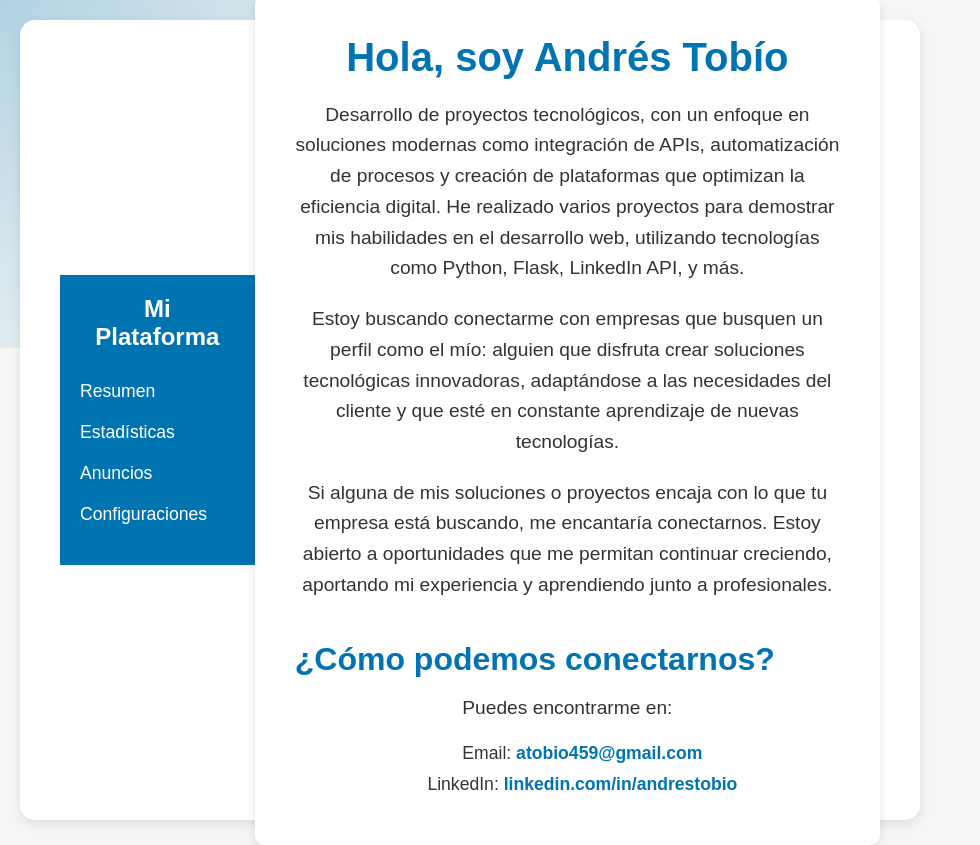
After one commit to AndrewUru/flask-hello-world, a Flask app: page /about in a window 1280 px wide. The commit adds this page. Shown: the whole page, without its empty margins (0-980 px from the left). Run offline with Flask 3, Linux system fonts and the light colour scheme.

Commit message:
confirmar

```diff
--- a/api/app.py
+++ b/api/app.py
@@ -30,6 +30,14 @@ def login():
     }
     auth_url = f"{AUTH_URL}?response_type=code&client_id={CLIENT_ID}&redirect_uri={REDIRECT_URI}&scope=r_ads"
     return redirect(auth_url)
+
+@app.route('/about')
+def about():
+    return render_template('about.html')  # Sobre la herramienta
+
+@app.route('/example')
+def example():
+    return render_template('example.html')  # Página de ejemplo
 
 @app.route('/callback')
 def callback():
--- a/api/static/style.css
+++ b/api/static/style.css
@@ -50,6 +50,35 @@ body::before {
   max-width: 1200px;
   width: 100%;
   margin: 40px auto;
+}
+
+/* Estilos para el menú de navegación */
+.navbar {
+  background-color: #0073b1;
+  padding: 15px;
+}
+
+.navbar ul {
+  list-style-type: none;
+  display: flex;
+  justify-content: center;
+  margin: 0;
+  padding: 0;
+}
+
+.navbar ul li {
+  margin: 0 15px;
+}
+
+.navbar ul li a {
+  color: white;
+  text-decoration: none;
+  font-weight: bold;
+  font-size: 1.1rem;
+}
+
+.navbar ul li a:hover {
+  text-decoration: underline;
 }
 
 /* Estilos del header */
@@ -215,3 +244,299 @@ footer {
     font-size: 0.8rem;
   }
 }
+
+.dashboard-container {
+  display: flex;
+  width: 100%;
+  max-width: 1200px;
+  background-color: #ffffff;
+  border-radius: 10px;
+  box-shadow: 0px 4px 12px rgba(0, 0, 0, 0.1);
+  overflow: hidden;
+}
+
+/* Sidebar */
+.sidebar {
+  width: 250px;
+  background-color: #0073b1;
+  color: white;
+  padding: 20px;
+}
+
+.sidebar h2 {
+  text-align: center;
+  margin-bottom: 30px;
+  font-size: 1.5rem;
+}
+
+.sidebar ul {
+  list-style: none;
+}
+
+.sidebar ul li {
+  margin: 20px 0;
+}
+
+.sidebar ul li a {
+  color: white;
+  text-decoration: none;
+  font-size: 1.1rem;
+}
+
+.sidebar ul li a:hover {
+  text-decoration: underline;
+}
+
+/* Contenido del dashboard */
+.dashboard-content {
+  flex: 1;
+  padding: 40px;
+}
+
+/* Header del dashboard */
+header {
+  margin-bottom: 30px;
+}
+
+header h1 {
+  font-size: 2rem;
+  color: #0073b1;
+}
+
+header p {
+  font-size: 1.2rem;
+  color: #333;
+}
+
+/* Tarjetas con datos clave */
+.stats-cards {
+  display: grid;
+  grid-template-columns: repeat(4, 1fr);
+  gap: 20px;
+  margin-bottom: 40px;
+}
+
+.card {
+  background-color: #f0f0f0;
+  padding: 20px;
+  border-radius: 8px;
+  box-shadow: 0px 2px 8px rgba(0, 0, 0, 0.1);
+  text-align: center;
+}
+
+.card h3 {
+  margin-bottom: 10px;
+  font-size: 1.2rem;
+  color: #0073b1;
+}
+
+.card p {
+  font-size: 1.8rem;
+  font-weight: bold;
+  color: #333;
+}
+
+/* Gráfico o sección de estadísticas */
+.chart {
+  margin-top: 40px;
+}
+
+.chart h2 {
+  font-size: 1.5rem;
+  color: #333;
+  margin-bottom: 20px;
+}
+
+.chart-placeholder {
+  width: 100%;
+  height: 300px;
+  background-color: #f0f0f0;
+  border-radius: 8px;
+  display: flex;
+  justify-content: center;
+  align-items: center;
+  box-shadow: 0px 2px 8px rgba(0, 0, 0, 0.1);
+}
+
+/* Estilo general para la página de "Sobre Andrés Tobío" */
+.about-container {
+  display: flex;
+  justify-content: center;
+  align-items: center;
+  height: 100vh;
+  background-color: #f4f7f6;
+}
+
+.about-section {
+  background-color: #ffffff;
+  padding: 40px;
+  border-radius: 10px;
+  max-width: 800px;
+  width: 100%;
+  box-shadow: 0px 4px 12px rgba(0, 0, 0, 0.1);
+  text-align: center;
+}
+
+.about-section h1 {
+  font-size: 2.5rem;
+  color: #0073b1;
+  margin-bottom: 20px;
+}
+
+.about-section p {
+  font-size: 1.2rem;
+  color: #333;
+  line-height: 1.6;
+  margin-bottom: 20px;
+}
+
+.about-section a {
+  color: #0073b1;
+  text-decoration: none;
+  font-weight: bold;
+}
+
+.about-section a:hover {
+  text-decoration: underline;
+}
+
+/* Sección de información de contacto */
+.contact-info {
+  margin-top: 40px;
+}
+
+.contact-info h2 {
+  font-size: 2rem;
+  color: #333;
+  margin-bottom: 20px;
+}
+
+.contact-info ul {
+  list-style-type: none;
+  padding: 0;
+}
+
+.contact-info ul li {
+  margin-bottom: 10px;
+  font-size: 1.1rem;
+}
+
+.about-container {
+  background-color: #ffffff;
+  padding: 40px;
+  border-radius: 15px;
+  max-width: 900px;
+  width: 100%;
+  box-shadow: 0px 4px 12px rgba(0, 0, 0, 0.1);
+}
+
+/* Encabezado principal */
+.about-section h1 {
+  font-size: 2.5rem;
+  color: #0073b1;
+  margin-bottom: 20px;
+  text-align: center;
+}
+
+/* Párrafos principales */
+.about-section p {
+  font-size: 1.2rem;
+  color: #333;
+  line-height: 1.6;
+  margin-bottom: 20px;
+}
+
+/* Secciones del proyecto con emojis */
+.about-section h2 {
+  font-size: 2rem;
+  color: #0073b1;
+  margin-bottom: 15px;
+  text-align: left;
+}
+
+.about-section p.emoji-project {
+  font-size: 1.1rem;
+  margin-bottom: 20px;
+  padding-left: 30px;
+  position: relative;
+}
+
+.about-section p.emoji-project::before {
+  content: "💻"; /* Emoji para representar tecnología */
+  font-size: 1.5rem;
+  position: absolute;
+  left: 0;
+  top: 0;
+}
+
+/* Stack tecnológico con iconos */
+.about-section p.emoji-stack::before {
+  content: "⚙️"; /* Emoji para representar herramientas */
+  font-size: 1.5rem;
+  position: absolute;
+  left: 0;
+  top: 0;
+}
+
+/* Introducción personal con icono */
+.about-section p.emoji-about::before {
+  content: "👨‍💻"; /* Emoji para representar al desarrollador */
+  font-size: 1.5rem;
+  position: absolute;
+  left: 0;
+  top: 0;
+}
+
+.about-section ul {
+  list-style-type: none;
+  padding-left: 30px;
+}
+
+.about-section ul li {
+  font-size: 1.1rem;
+  margin-bottom: 10px;
+}
+
+/* Estilos responsivos */
+@media (max-width: 768px) {
+  .about-container {
+    padding: 30px;
+  }
+
+  .about-section h1 {
+    font-size: 2rem;
+  }
+
+  .about-section p {
+    font-size: 1.1rem;
+  }
+
+  .about-section h2 {
+    font-size: 1.8rem;
+  }
+}
+
+@media (max-width: 480px) {
+  .about-container {
+    padding: 20px;
+  }
+
+  .about-section h1 {
+    font-size: 1.8rem;
+  }
+
+  .about-section p {
+    font-size: 1rem;
+  }
+
+  .about-section h2 {
+    font-size: 1.5rem;
+  }
+
+  /* Ocultar emojis en pantallas muy pequeñas para evitar saturación */
+  .about-section p.emoji-project::before,
+  .about-section p.emoji-stack::before,
+  .about-section p.emoji-about::before {
+    display: none;
+  }
+}
--- /dev/null
+++ b/api/templates/about.html
@@ -0,0 +1,62 @@
+<!DOCTYPE html>
+<html lang="es">
+
+<head>
+  <meta charset="UTF-8">
+  <meta name="viewport" content="width=device-width, initial-scale=1.0">
+  <title>Sobre Andrés Tobío</title>
+  <link rel="stylesheet" href="{{ url_for('static', filename='style.css') }}">
+</head>
+
+<body>
+  <div class="about-container">
+
+    <!-- Sidebar de navegación -->
+    <nav class="sidebar">
+      <h2>Mi Plataforma</h2>
+      <ul>
+        <li><a href="#">Resumen</a></li>
+        <li><a href="#">Estadísticas</a></li>
+        <li><a href="#">Anuncios</a></li>
+        <li><a href="#">Configuraciones</a></li>
+      </ul>
+    </nav>
+
+    <!-- Contenido de la página "Sobre Andrés" -->
+    <section class="about-section">
+      <h1>Hola, soy Andrés Tobío</h1>
+      <p>
+        Desarrollo de proyectos tecnológicos, con un enfoque en soluciones modernas como
+        integración de APIs,
+        automatización de procesos y creación de plataformas que optimizan la eficiencia digital. He realizado varios
+        proyectos
+        para demostrar mis habilidades en el desarrollo web, utilizando tecnologías como Python, Flask, LinkedIn API, y
+        más.
+      </p>
+      <p>
+        Estoy buscando conectarme con empresas que busquen un perfil como el mío: alguien que disfruta crear soluciones
+        tecnológicas
+        innovadoras, adaptándose a las necesidades del cliente y que esté en constante aprendizaje de nuevas
+        tecnologías.
+      </p>
+      <p>
+        Si alguna de mis soluciones o proyectos encaja con lo que tu empresa está buscando, me encantaría conectarnos.
+        Estoy abierto a oportunidades que me permitan continuar creciendo, aportando mi experiencia y aprendiendo junto
+        a profesionales.
+      </p>
+
+      <!-- Información de contacto -->
+      <section class="contact-info">
+        <h2>¿Cómo podemos conectarnos?</h2>
+        <p>Puedes encontrarme en:</p>
+        <ul>
+          <li>Email: <a href="mailto:atobio459@gmail">atobio459@gmail.com</a></li>
+          <li>LinkedIn: <a href="https://linkedin.com/in/andrestobio" target="_blank">linkedin.com/in/andrestobio</a>
+          </li>
+        </ul>
+      </section>
+    </section>
+  </div>
+</body>
+
+</html>
```
Also changed, not shown: api/templates/example.html (added, +62 -0 lines), api/templates/home.html (+11 -0 lines).
